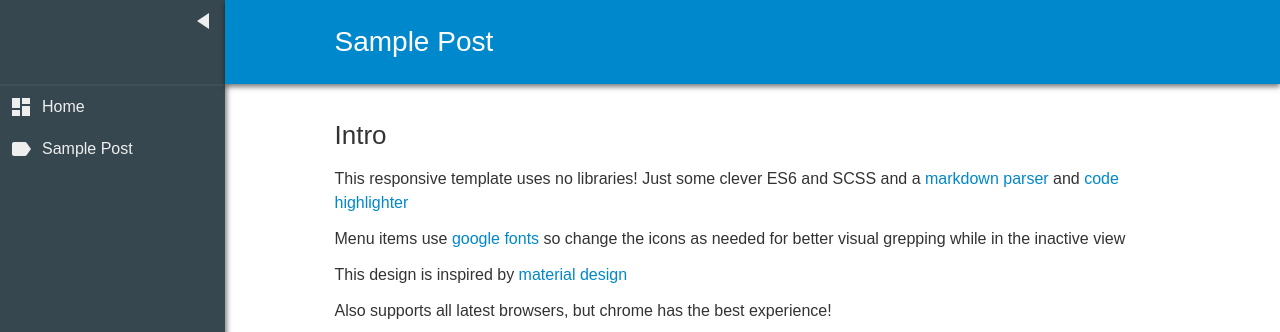
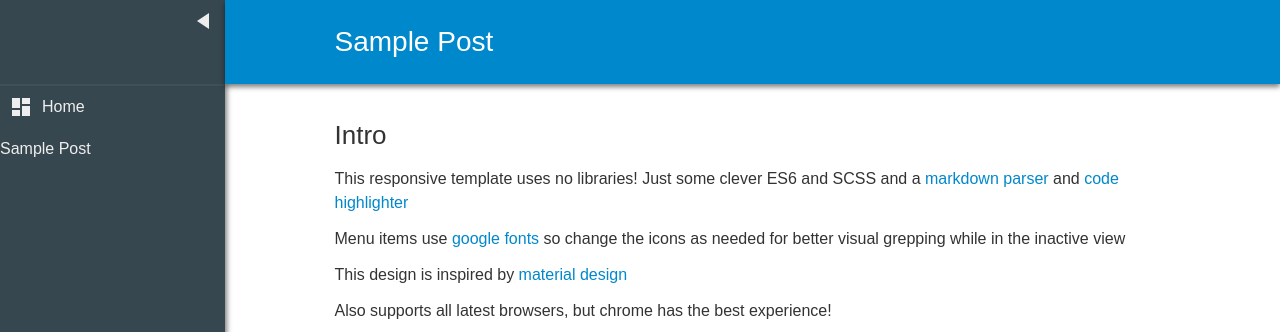
Before and after one commit to zeraphie/zeraphie.github.io, a Jekyll site: the page built from _posts/2017-03-08-sample-post.md, in a window 1280 px wide. Shown: the top 332 px of the page. Built offline with Jekyll 4.4.1, drawn with Linux system fonts in a browser that asks for light colours; comment, search, counter and statistics services are not loaded.

Commit message:
Update default.html

```diff
--- a/_layouts/default.html
+++ b/_layouts/default.html
@@ -21,7 +21,7 @@
                 {% for post in site.posts %}
                     <li>
                         <a href="{{ post.url }}">
-                            <i class="material-icons">label</i>
+                            <i class="material-icons">{{ post.icon }}</i>
                             {{ post.title }}
                         </a>
                     </li>
```
